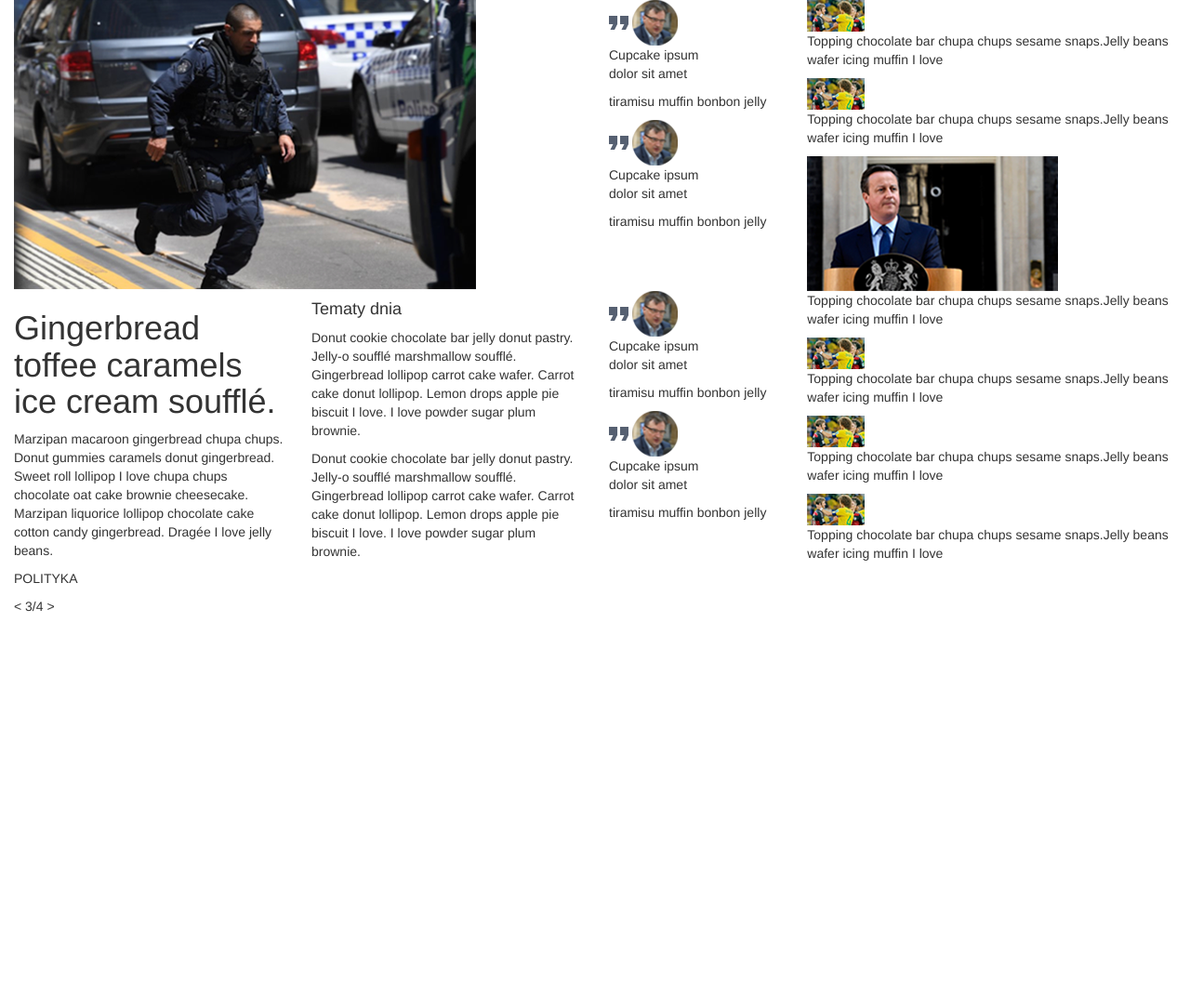
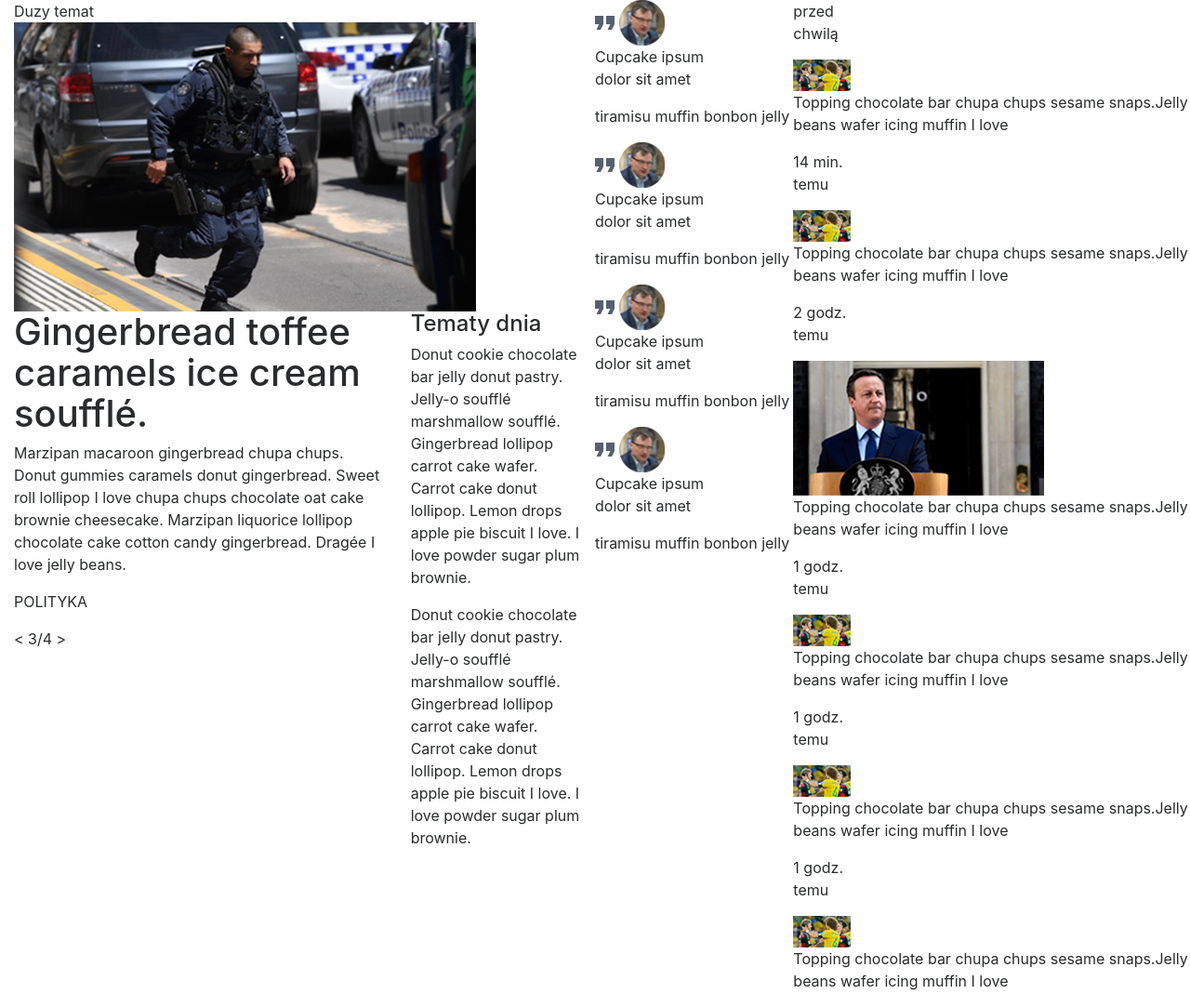
Before and after one commit to edabrowska/bootstrap, a website: page index.html in a window 1280 px wide. Shown: the whole page at 93% size. Before the commit the page ends 800 px from the top, so only its background shows below. Drawn offline with nearby package versions, Linux system fonts and the light colour scheme; a script that the page names is missing.

Commit message:
html v0.2

```diff
--- a/index.html
+++ b/index.html
@@ -1,21 +1,134 @@
 <!DOCTYPE html>
-<html lang="en-EN">
+<html lang="pl-PL">
 <head>
   <meta charset="UTF-8">
-  <title>learning bootstrap</title>
+  <title>Polskie Radio</title>
   <meta name="viewport" content="width=device-width, initial-scale=1.">
-  <link rel="stylesheet" href="https://maxcdn.bootstrapcdn.com/bootstrap/3.3.7/css/bootstrap.min.css">
-  <script src="https://ajax.googleapis.com/ajax/libs/jquery/3.1.1/jquery.min.js"></script>
-  <script src="https://maxcdn.bootstrapcdn.com/bootstrap/3.3.7/js/bootstrap.min.js"></script>
+  <link rel="stylesheet" href="https://maxcdn.bootstrapcdn.com/bootstrap/4.0.0-alpha.6/css/bootstrap.min.css" integrity="sha384-rwoIResjU2yc3z8GV/NPeZWAv56rSmLldC3R/AZzGRnGxQQKnKkoFVhFQhNUwEyJ" crossorigin="anonymous">
+  <script src="https://code.jquery.com/jquery-3.1.1.slim.min.js" integrity="sha384-A7FZj7v+d/sdmMqp/nOQwliLvUsJfDHW+k9Omg/a/EheAdgtzNs3hpfag6Ed950n" crossorigin="anonymous"></script>
+  <script src="https://cdnjs.cloudflare.com/ajax/libs/tether/1.4.0/js/tether.min.js" integrity="sha384-DztdAPBWPRXSA/3eYEEUWrWCy7G5KFbe8fFjk5JAIxUYHKkDx6Qin1DkWx51bBrb" crossorigin="anonymous"></script>
+  <script src="https://maxcdn.bootstrapcdn.com/bootstrap/4.0.0-alpha.6/js/bootstrap.min.js" integrity="sha384-vBWWzlZJ8ea9aCX4pEW3rVHjgjt7zpkNpZk+02D9phzyeVkE+jo0ieGizqPLForn" crossorigin="anonymous"></script>
   <link rel="stylesheet" href="css/style.css">
 </head>
 <body>
   <section class="container-fluid body_wrapper">
     <div class="row">
       <div class="col-xs-12 col-sm-6 col-md-6">
+        <div class="row">
+          <div class="col-xs-12 col-sm-12 col-md-12">
+            <div>Duzy temat</div>
             <img src="images/duzyTemat.png"/>
+            <div class="row">
+              <div class="col-xs-12 col-sm-12 col-md-8">
+                <h1>Gingerbread toffee caramels ice cream soufflé.</h1>
+                <p>Marzipan macaroon gingerbread chupa chups. Donut gummies caramels donut gingerbread. Sweet roll lollipop I love chupa chups chocolate oat cake brownie cheesecake. Marzipan liquorice lollipop chocolate cake cotton candy gingerbread. Dragée I love jelly beans.</p>
+                <p>POLITYKA</p>
+                <p> < 3/4 > </p>
               </div>
-      <div class="col-xs-12 col-sm-12 col-md-2">
+              <div class="col-xs-12 col-sm-12 col-md-4">
+                <div>
+                  <h4>Tematy dnia</h4>
+                  <span>Donut cookie chocolate bar jelly donut pastry.</span>
+                  <p>Jelly-o soufflé marshmallow soufflé. Gingerbread lollipop carrot cake wafer. Carrot cake donut lollipop. Lemon drops apple pie biscuit I love. I love powder sugar plum brownie.</p>
+                </div>
+                <div>
+                  <span>Donut cookie chocolate bar jelly donut pastry.</span>
+                  <p>Jelly-o soufflé marshmallow soufflé. Gingerbread lollipop carrot cake wafer. Carrot cake donut lollipop. Lemon drops apple pie biscuit I love. I love powder sugar plum brownie.</p>
+                </div>
+              </div>
+            </div>
+          </div>
+        </div>
+      </div>
+      <div class="col-xs-12 col-sm-6 col-md-4 push-md-2">
+        <div class="row">
+          <div class="col-xs-1">
+            <div>
+              <p>przed<br> chwilą</p>
+              <div></div>
+            </div>
+          </div>
+          <div class="col-xs-11">
+            <img src="images/photo1.png"/>
+            <p>Topping chocolate bar chupa chups sesame snaps.<span>Jelly beans wafer icing muffin I love</span></p>
+          </div>
+        </div>
+        <div class="row">
+          <div class="col-xs-1">
+            <div>
+              <p>14 min.<br> temu</p>
+              <div></div>
+            </div>
+          </div>
+          <div class="col-xs-11">
+            <img src="images/photo1.png"/>
+            <p>Topping chocolate bar chupa chups sesame snaps.<span>Jelly beans wafer icing muffin I love</span></p>
+          </div>
+        </div>
+        <div class="row">
+          <div class="col-xs-1">
+            <div>
+              <p>2 godz.<br> temu</p>
+              <div></div>
+            </div>
+          </div>
+          <div class="col-xs-11">
+            <img src="images/brytPremier.png"/>
+            <p>Topping chocolate bar chupa chups sesame snaps.<span>Jelly beans wafer icing muffin I love</span></p>
+          </div>
+        </div>
+        <div class="row">
+          <div class="col-xs-1">
+            <div>
+              <p>1 godz.<br> temu</p>
+              <div></div>
+            </div>
+          </div>
+          <div class="col-xs-11">
+            <img src="images/photo1.png"/>
+            <p>Topping chocolate bar chupa chups sesame snaps.<span>Jelly beans wafer icing muffin I love</span></p>
+          </div>
+        </div>
+        <div class="row">
+          <div class="col-xs-1">
+            <div>
+              <p>1 godz.<br> temu</p>
+              <div></div>
+            </div>
+          </div>
+          <div class="col-xs-11">
+            <img src="images/photo1.png"/>
+            <p>Topping chocolate bar chupa chups sesame snaps.<span>Jelly beans wafer icing muffin I love</span></p>
+          </div>
+        </div>
+        <div class="row">
+          <div class="col-xs-1">
+            <div>
+              <p>1 godz.<br> temu</p>
+              <div></div>
+            </div>
+          </div>
+          <div class="col-xs-11">
+            <img src="images/photo1.png"/>
+            <p>Topping chocolate bar chupa chups sesame snaps.<span>Jelly beans wafer icing muffin I love</span></p>
+          </div>
+        </div>
+      </div>
+      <div class="col-xs-12 col-sm-12 col-md-2 pull-md-4">
+        <div class="row">
+          <div class="col-xs-12">
+            <div class="comment">
+              <img src="images/parenthesis.png"/>
+              <img src="images/leszek.png"/>
+              <p>Cupcake ipsum <br> dolor sit amet</p>
+              <p>tiramisu muffin bonbon jelly</p>
+            </div>
+            <div class="comment">
+              <img src="images/parenthesis.png"/>
+              <img src="images/leszek.png"/>
+              <p>Cupcake ipsum <br> dolor sit amet</p>
+              <p>tiramisu muffin bonbon jelly</p>
+            </div>
             <div class="comment">
               <img src="images/parenthesis.png"/>
               <img src="images/leszek.png"/>
@@ -29,54 +142,7 @@
               <p>tiramisu muffin bonbon jelly</p>
             </div>
           </div>
-      <div class="col-xs-12 col-sm-6 col-md-4">
-        <img src="images/photo1.png"/>
-        <p>Topping chocolate bar chupa chups sesame snaps.<span>Jelly beans wafer icing muffin I love</span></p>
-        <img src="images/photo1.png"/>
-        <p>Topping chocolate bar chupa chups sesame snaps.<span>Jelly beans wafer icing muffin I love</span></p>
-        <img src="images/brytPremier.png"/>
         </div>
-    </div>
-    <div class="row">
-      <div class="col-sm-6 col-md-6">
-        <div class="row">
-          <div class="col-sm-6 col-md-6">
-            <h1>Gingerbread toffee caramels ice cream soufflé.</h1>
-            <p>Marzipan macaroon gingerbread chupa chups. Donut gummies caramels donut gingerbread. Sweet roll lollipop I love chupa chups chocolate oat cake brownie cheesecake. Marzipan liquorice lollipop chocolate cake cotton candy gingerbread. Dragée I love jelly beans.</p>
-            <p>POLITYKA</p>
-            <p> < 3/4 > </p>
-          </div>
-          <div class="col-sm-6 col-md-6">
-            <h4>Tematy dnia</h4>
-            <span>Donut cookie chocolate bar jelly donut pastry.</span>
-            <p>Jelly-o soufflé marshmallow soufflé. Gingerbread lollipop carrot cake wafer. Carrot cake donut lollipop. Lemon drops apple pie biscuit I love. I love powder sugar plum brownie.</p>
-            <span>Donut cookie chocolate bar jelly donut pastry.</span>
-            <p>Jelly-o soufflé marshmallow soufflé. Gingerbread lollipop carrot cake wafer. Carrot cake donut lollipop. Lemon drops apple pie biscuit I love. I love powder sugar plum brownie.</p>
-          </div>
-        </div>
-      </div>
-      <div class="col-xs-12 col-sm-12 col-md-2">
-        <div class="comment">
-          <img src="images/parenthesis.png"/>
-          <img src="images/leszek.png"/>
-          <p>Cupcake ipsum <br> dolor sit amet</p>
-          <p>tiramisu muffin bonbon jelly</p>
-        </div>
-        <div class="comment">
-          <img src="images/parenthesis.png"/>
-          <img src="images/leszek.png"/>
-          <p>Cupcake ipsum <br> dolor sit amet</p>
-          <p>tiramisu muffin bonbon jelly</p>
-        </div>
-      </div>
-      <div class="col-xs-12 col-sm-6 col-md-4">
-        <p>Topping chocolate bar chupa chups sesame snaps.<span>Jelly beans wafer icing muffin I love</span></p>
-        <img src="images/photo1.png"/>
-        <p>Topping chocolate bar chupa chups sesame snaps.<span>Jelly beans wafer icing muffin I love</span></p>
-        <img src="images/photo1.png"/>
-        <p>Topping chocolate bar chupa chups sesame snaps.<span>Jelly beans wafer icing muffin I love</span></p>
-        <img src="images/photo1.png"/>
-        <p>Topping chocolate bar chupa chups sesame snaps.<span>Jelly beans wafer icing muffin I love</span></p>
       </div>
     </div>
   </section>
--- a/scss/modules/_variables.scss
+++ b/scss/modules/_variables.scss
@@ -1,6 +1,6 @@
 //breakpoints
-$mobile: "(max-width: 600px)";
-$tablet: "(min-width: 601px)";
-$desktop: "(min-width: 901px)";
+$mobile: "(max-width: 767px)";
+$tablet: "(min-width: 768px)";
+$desktop: "(min-width: 992px)";
 
 //min mobile 425px;
--- /dev/null
+++ b/scss/partials/_mainLeftColumn.scss
@@ -0,0 +1,3 @@
+@media#{$mobile}{
+
+}
--- a/scss/style.scss
+++ b/scss/style.scss
@@ -1,5 +1,7 @@
 @import 'modules/variables';
-
+@import 'partials/mainLeftColumn';
+@import 'partials/rightColumn';
+@import 'partials/middleBottomColumn';
 
 // *{
 //   font-family: Arial;
```
Also changed, not shown: css/style.css, scss/partials/_middleBottomColumn.scss (added), scss/partials/_rightColumn.scss (added). Lines whose indentation alone changed are shown as unchanged.
